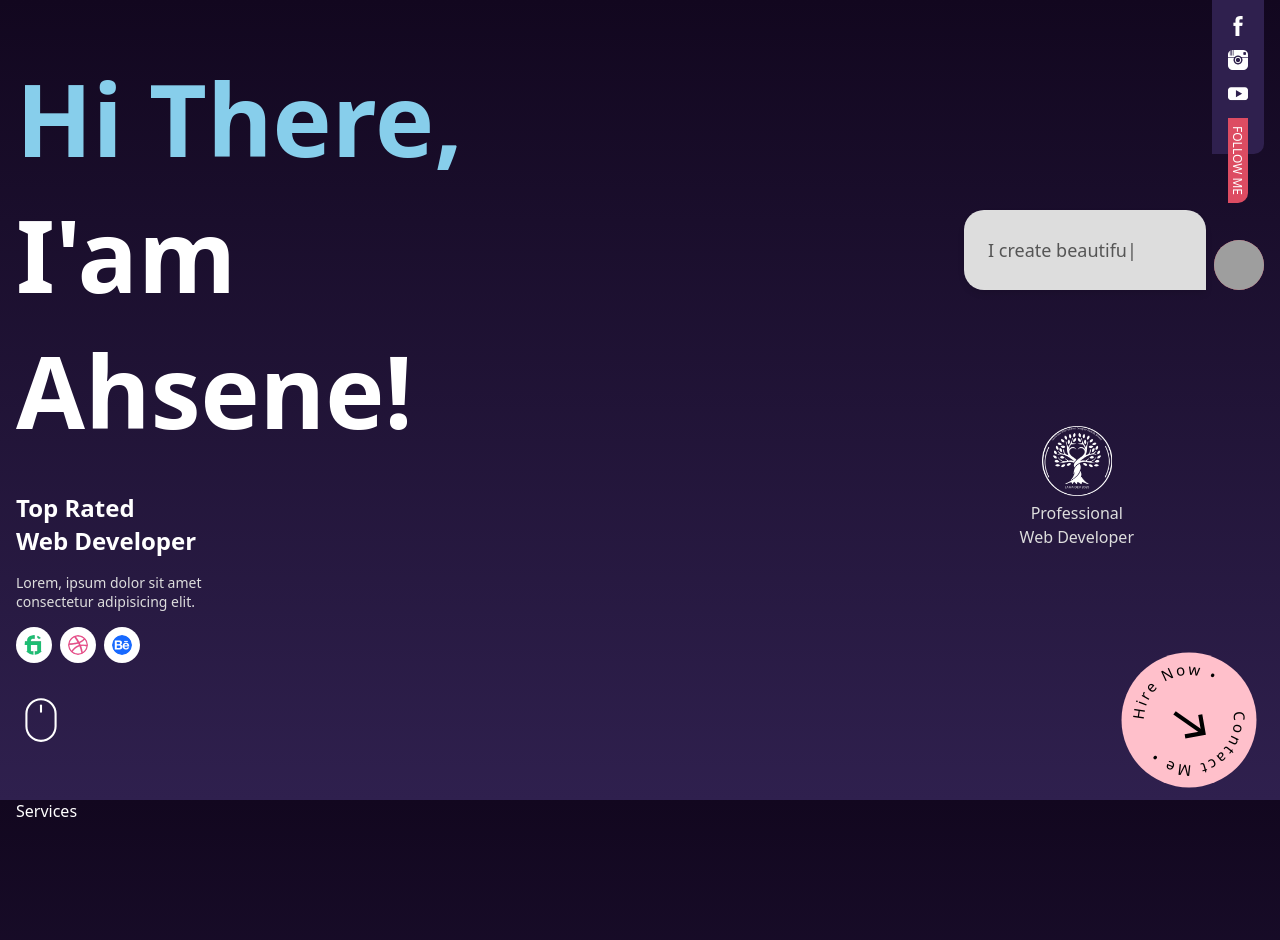
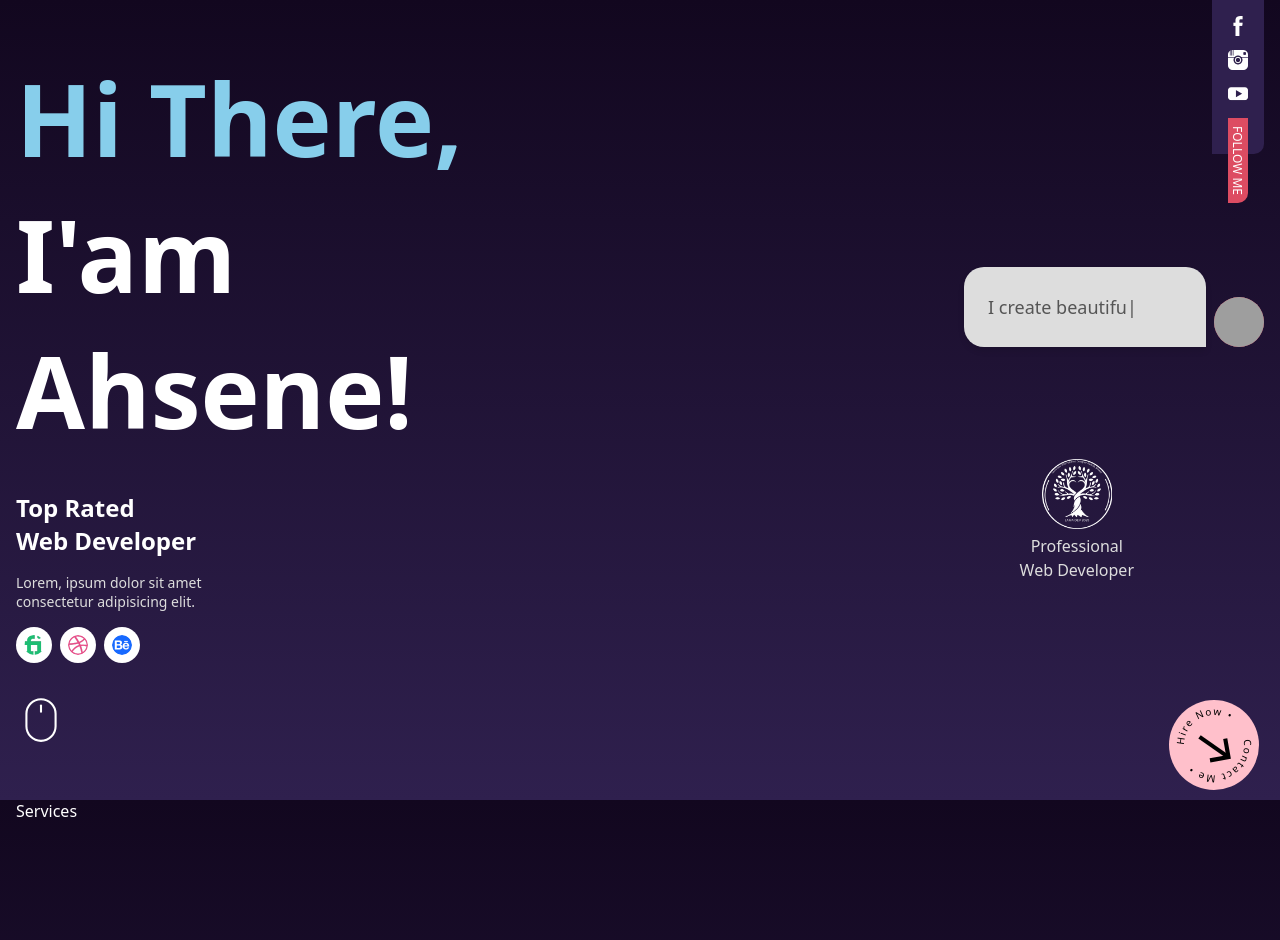
Before and after one commit to AhseneRemmouche/3d-portfolio, a React (Vite) app: page / in a window 1280 px wide. Shown: the top 940 px of the page. Built offline with nearby package versions, Linux system fonts and the light colour scheme; grey boxes are pictures that could not be loaded.

Commit message:
add css to Hero section

```diff
--- a/src/components/hero/Hero.jsx
+++ b/src/components/hero/Hero.jsx
@@ -82,7 +82,7 @@ const Hero = () => {
 				{/* CONTACT LINK */}
 				<a href="/#contact" className="contactLink">
 					<div className="contactButton">
-						<svg viewBox="0 0 200 200" width="150" height="150">
+						<svg viewBox="0 0 200 200" width="100" height="100">
 							<circle cx="100" cy="100" r="90" fill="pink" />
 							<path
 								id="innerCirclePath"
--- a/src/components/hero/hero.css
+++ b/src/components/hero/hero.css
@@ -9,7 +9,7 @@
 	height: 100%;
 	display: flex;
 	flex-direction: column;
-	justify-content: space-between;
+	justify-content:space-between;
 }
 
 .heroSection.left {
@@ -95,7 +95,7 @@
 	/* position: fixed; */
 	top: 50%;
 	right: 20px;
-	transform: translateY(-50%);
+	/* transform: translateY(-50%); */
 	width: 300px;
 	display: flex;
 	gap: 8px;
@@ -150,6 +150,7 @@
 
 .contactButton {
 	position: relative;
+
 }
 .circleText {
 	letter-spacing: 3px;
```
Also changed, not shown: 1 other file (tests, documents, lock files or other folders).
